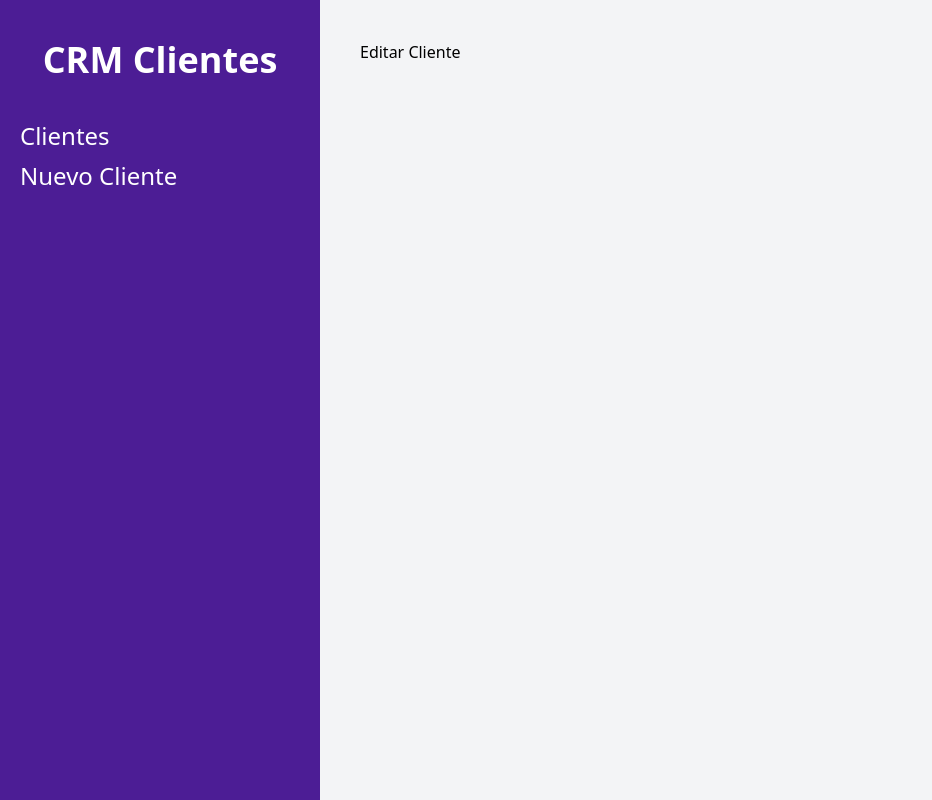
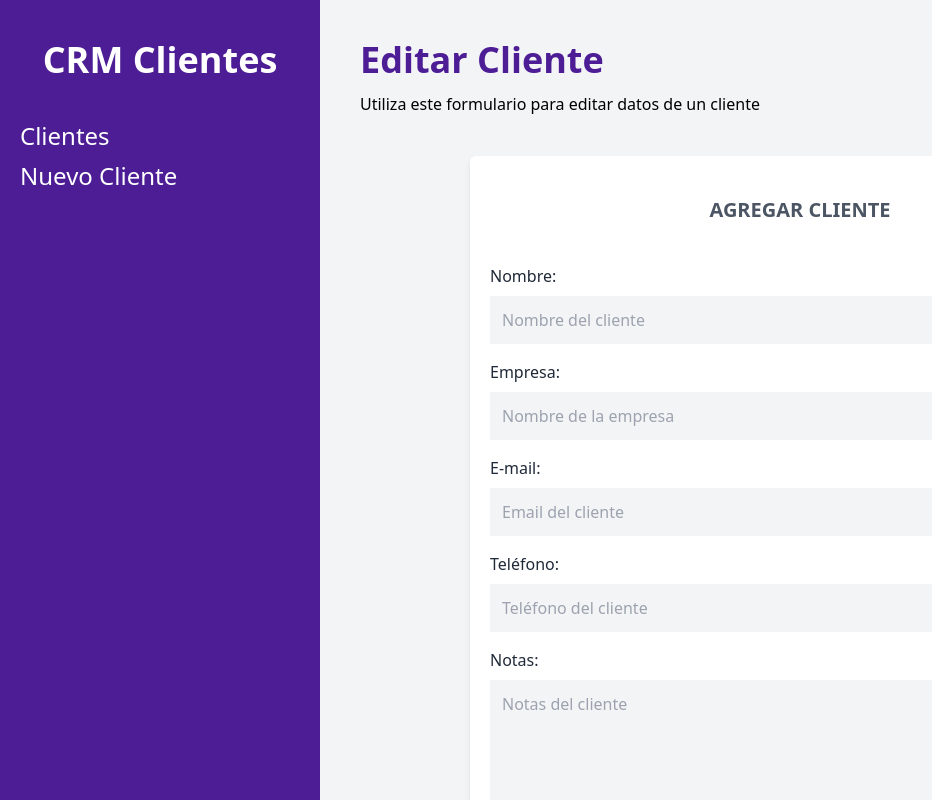
Before and after one commit to psyQore/React-CRM, a React (Vite) app: page /clients/edit/1 in a window 1280 px wide. Shown: the whole page, without its empty margins (0-932 px from the left). Built offline with nearby package versions, Linux system fonts and the light colour scheme; data requests are answered from the project's data file.

Commit message:
Se comienza a trabajar en el componente para editar clientes

```diff
--- a/src/components/Client.jsx
+++ b/src/components/Client.jsx
@@ -31,6 +31,7 @@ const Client = ({ client }) => {
         <button
           className="bg-purple-600 hover:bg-violet-700 block w-full text-white p-2 uppercase font-bold text-xs mt-3"
           type="button"
+          onClick={() => navigate(`/clients/edit/${id}`)}
         >
           Editar
         </button>
--- a/src/components/FormNewClients.jsx
+++ b/src/components/FormClient.jsx
@@ -4,7 +4,7 @@ import { useNavigate } from "react-router-dom";
 import * as Yup from "yup";
 import Alert from "./Alert";
 
-const FormnewClients = () => {
+const FormClient = ({ client }) => {
   const navigate = useNavigate();
 
   const newClientSchema = Yup.object().shape({
@@ -161,4 +161,4 @@ const FormnewClients = () => {
   );
 };
 
-export default FormnewClients;
+export default FormClient;
--- a/src/pages/EditClient.jsx
+++ b/src/pages/EditClient.jsx
@@ -1,10 +1,40 @@
-import React from 'react'
+import { useEffect, useState } from "react";
+import { useParams } from "react-router-dom";
+
+import FormClient from "../components/FormClient";
 
 const EditClient = () => {
+  const { id } = useParams();
+
+  const [client, setClient] = useState({});
+  const [loading, setLoading] = useState(false);
+
+  useEffect(() => {
+    setLoading(!loading);
+    const getClientAPI = async () => {
+      try {
+        const url = `http://localhost:4000/clients/${id}`;
+        const response = await fetch(url);
+        const result = await response.json();
+        setClient(result);
+      } catch (error) {
+        console.log(error);
+      }
+      setTimeout(() => {
+        setLoading(false);
+      }, 2000);
+    };
+    getClientAPI();
+  }, []);
   return (
-    <div>
-      <h1>Editar Cliente</h1>
-    </div>
+    <>
+      <h1 className="font-black text-4xl text-violet-900">Editar Cliente</h1>
+      <p className="mt-3">
+        Utiliza este formulario para editar datos de un cliente
+      </p>
+
+      <FormClient client={client} />
+    </>
   )
 }
 
--- a/src/pages/NewClient.jsx
+++ b/src/pages/NewClient.jsx
@@ -1,5 +1,5 @@
 import React from "react";
-import FormNeClients from "../components/FormNewClients";
+import FormClient from "../components/FormClient";
 
 const NewClient = () => {
   return (
@@ -9,7 +9,7 @@ const NewClient = () => {
         Llena los siguientes camos para registrar un nuevo cliente
       </p>
 
-      <FormNeClients />
+      <FormClient />
     </>
   );
 };
```
